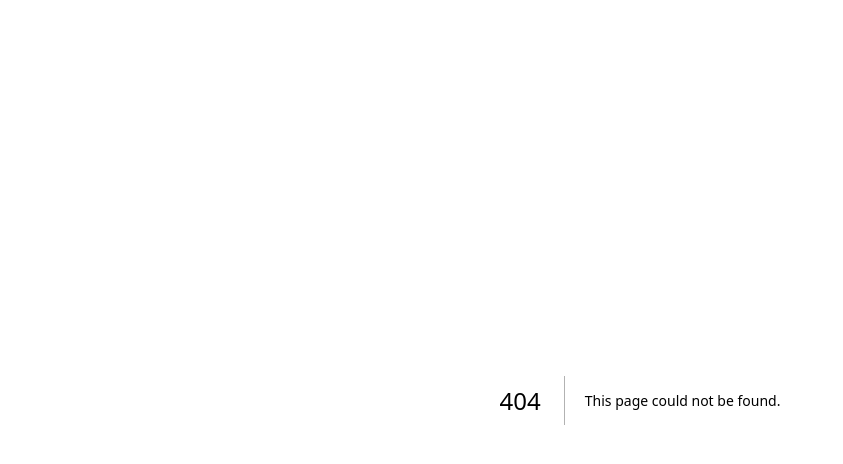
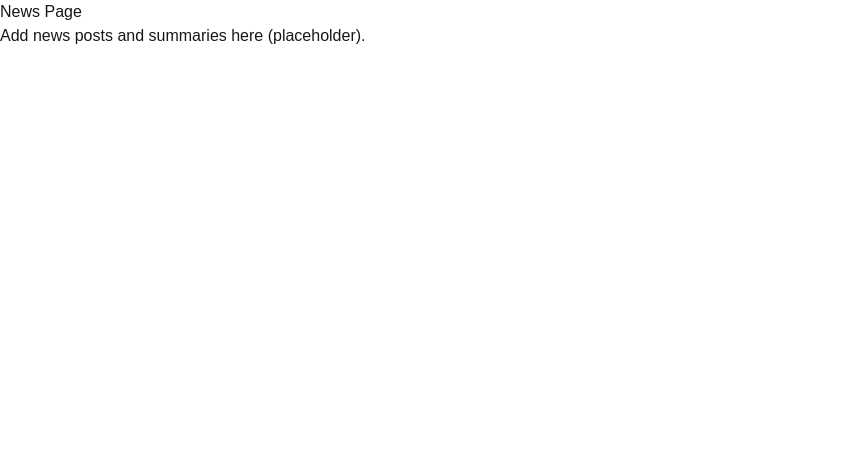
Before and after one commit to KARURA-project/Website2026, a Next.js app: page /news in a window 1280 px wide. Before the commit this address had no page. Shown: the top 464 px of the page, without its empty margins (0-843 px from the left). Built offline with nearby package versions, Linux system fonts and the light colour scheme.

Commit message:
Add placeholder page for news

```diff
--- /dev/null
+++ b/src/app/news/page.tsx
@@ -0,0 +1,8 @@
+export default function News() {
+  return (
+    <main>
+      <h1>News Page</h1>
+      <p>Add news posts and summaries here (placeholder).</p>
+    </main>
+  );
+}
```
